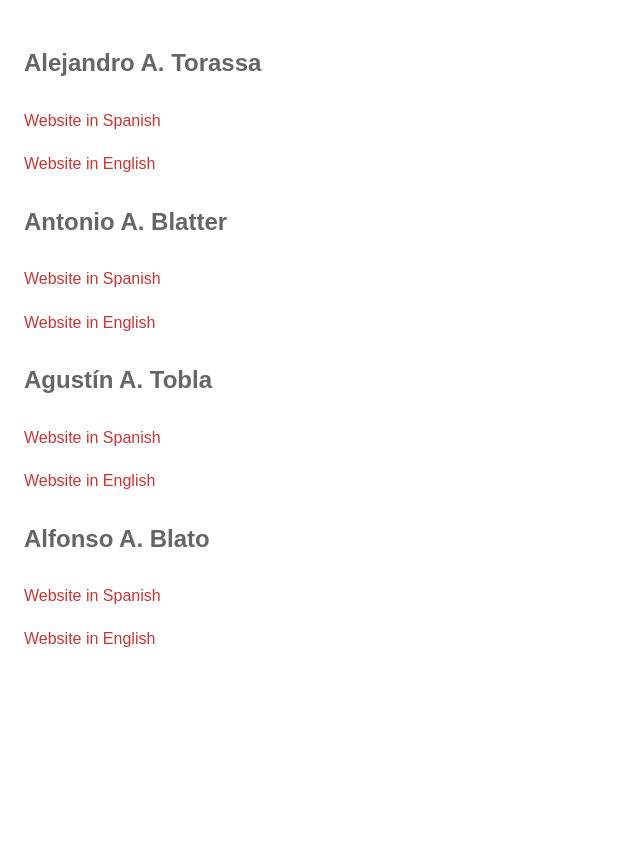
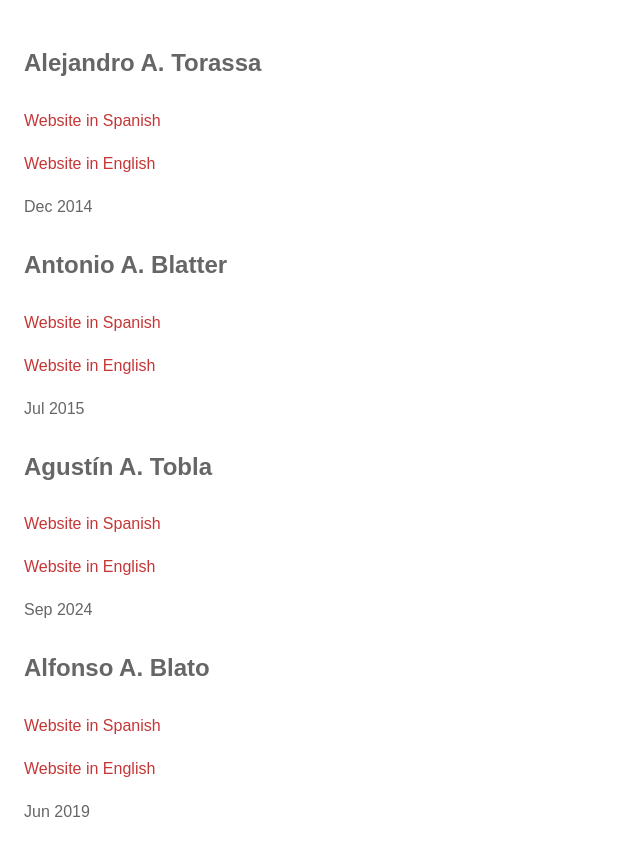
Before and after one commit to atorassa/physics-authors, a plain HTML site: page index.htm in a window 1280 px wide. Shown: the part 105-960 px from the top of the page, without its empty margins (0-640 px from the left). Before the commit the page ends 814 px from the top, so only its background shows below. Drawn offline with Linux system fonts and the light colour scheme.

Commit message:
Archives

```diff
--- a/index.htm
+++ b/index.htm
@@ -45,6 +45,10 @@ background-color: #fff;
 p {
 padding: 0.6em 0;
 line-height: 1.5;
+}
+
+p.version {
+color: #666;
 }
 
 h1 {
@@ -129,11 +133,15 @@ padding: 0 0.57em;
 
 <p><a href="torassa/english/index.htm">Website&nbsp;in&nbsp;English</a></p>
 
+<p class="version">Dec 2014</p>
+
 <h2>Antonio A. Blatter</h2>
 
 <p><a href="blatter/spanish/index.htm">Website&nbsp;in&nbsp;Spanish</a></p>
 
 <p><a href="blatter/english/index.htm">Website&nbsp;in&nbsp;English</a></p>
+
+<p class="version">Jul 2015</p>
 
 <h2>Agust&iacute;n A. Tobla</h2>
 
@@ -141,12 +149,16 @@ padding: 0 0.57em;
 
 <p><a href="tobla/english/index.htm">Website&nbsp;in&nbsp;English</a></p>
 
+<p class="version">Sep 2024</p>
+
 <h2>Alfonso A. Blato</h2>
 
 <p><a href="blato/spanish/index.htm">Website&nbsp;in&nbsp;Spanish</a></p>
 
 <p><a href="blato/english/index.htm">Website&nbsp;in&nbsp;English</a></p>
 
+<p class="version">Jun 2019</p>
+
 </div>
 
 </body>
```
Also changed, not shown: tobla/english/index.htm (+2 -2 lines), tobla/spanish/index.htm (+2 -2 lines), blato/zip/hash.txt (added), blatter/zip/hash.txt (added), tobla/zip/hash.txt (added), torassa/zip/hash.txt (added), 12 other files.
